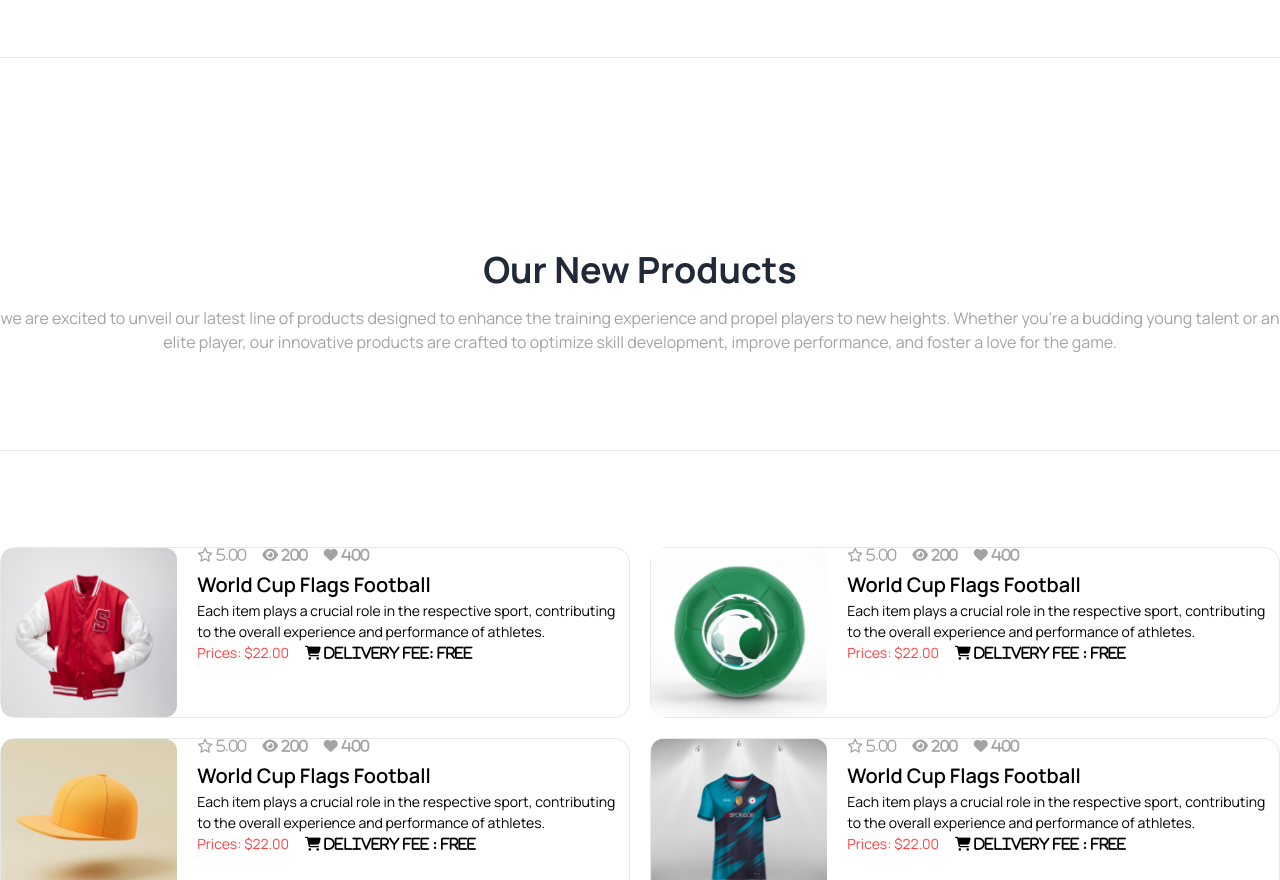
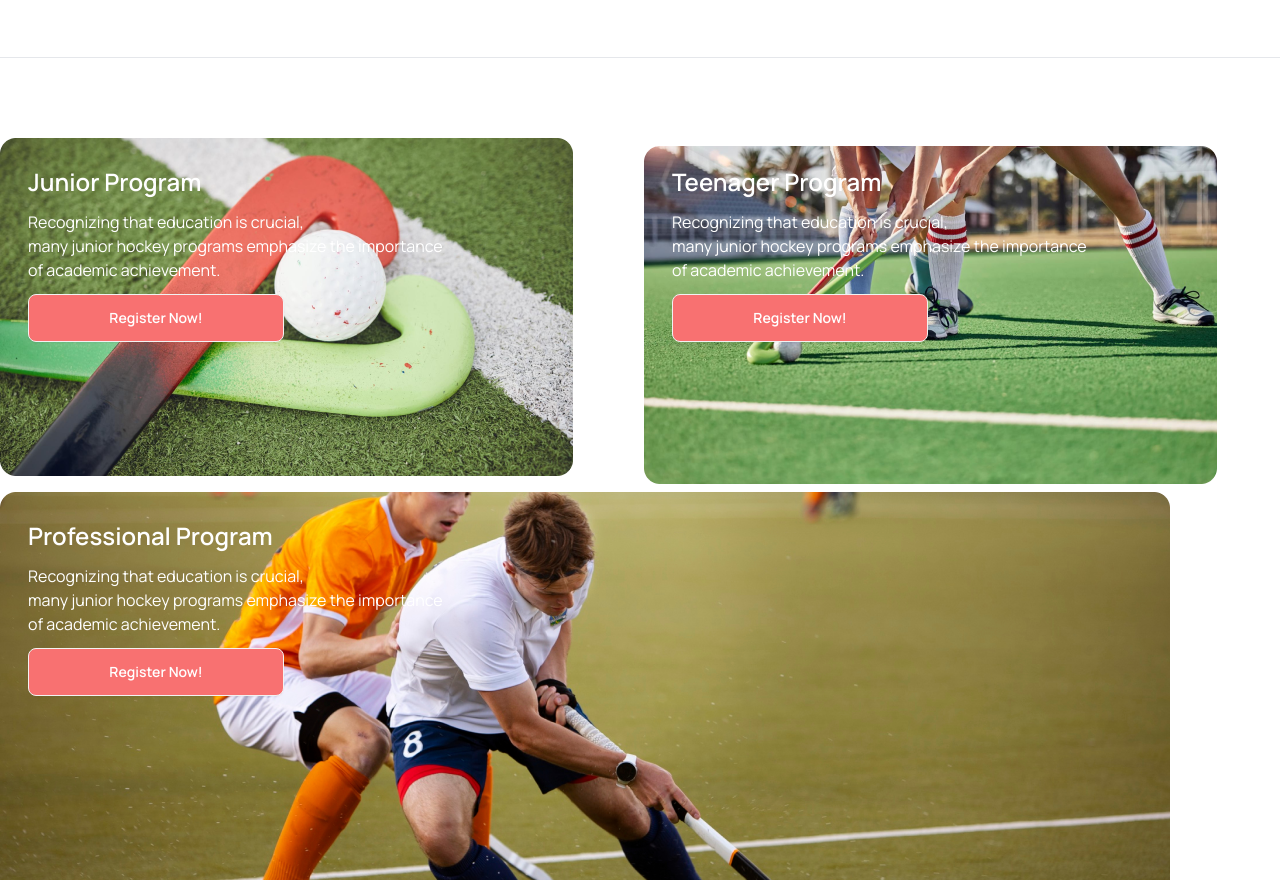
Before and after one commit to Haider340/Assignment-3, a plain HTML site: page index.html in a window 1280 px wide. Shown: the part 1920-2800 px from the top of the page. Drawn offline with nearby package versions, Linux system fonts and the light colour scheme.

Commit message:
my final update

```diff
--- a/index.html
+++ b/index.html
@@ -93,6 +93,7 @@
         <!-- banner section start here -->
 
         <section class="container mx-auto my-24">
+            <div class="relative">
                 <div class="carousel w-full">
                     <div id="slide1" class="carousel-item relative w-full">
                         <img src="Images/1.png" class="w-full" />
@@ -124,12 +125,14 @@
                     </div>
 
                 </div>
-            <!-- <div class="relative">
-                <div class="bg-black max-w-32 text-white px-8 py-8 absolute ">
-                    <h1 class="text-2xl mb-4">Meet all the heroes from the field</h1>
+                <div class="lg:absolute bottom-0 right-5 items-center p-5 ">
+                    <div class="bg-black w-3/4 text-white ">
+                        <h1 class="text-2xl mb-4 px-3">Meet all the heroes from the field</h1>
                         <p class="text-base">Hockey is considered the international sport in the world due to its popularity and outstanding performance. It is an important game.We know many histories about Hockey heroes</p>
                     </div>
-            </div> -->
+                </div>
+            </div>
+
 
 
         </section>
@@ -180,6 +183,7 @@
         <div>
             <hr class="border-dashed:[4px] mt-5  container mx-auto">
         </div>
+        <!-- program section -->
         <section class="container mx-auto my-24 text-center">
             <h1 class="text-4xl font-extrabold">Program Sections</h1>
             <p class="text-base text-[#13131899] mt-5">Our hockey academy is dedicated to fostering a passion for the
@@ -189,7 +193,47 @@
         <div>
             <hr class="border-dashed:[4px] mt-5  container mx-auto">
         </div>
-        <section class="container mx-auto my-24 gap-5 flex ">
+        <!-- img section -->
+        <section class="container mx-auto my-20">
+            <div class="lg:grid grid-cols-2 grid-rows-1 gap-2">
+                <div class="relative">
+                    <div>
+                        <img class="" src="Images/2.png" alt="">
+                        <div class="text-white p-5 space-y-3 absolute top-2 left-2 ">
+                            <h2 class="text-2xl font-semibold">Junior Program</h2>
+                            <p class=>Recognizing that education is crucial, <br> many junior hockey programs emphasize
+                                the
+                                importance <br> of academic achievement.</p>
+                            <button class="btn btn-wide bg-red-400 text-white">Register Now!</button>
+                        </div>
+                    </div>
+                </div>
+                <div class="relative">
+                    <div class="my-2">
+                        <img src="Images/3.png" alt="">
+                        <div class="text-white p-5 space-y-3 absolute top-2 left-2 ">
+                            <h2 class="text-2xl font-semibold">Teenager Program</h2>
+                            <p class=>Recognizing that education is crucial, <br> many junior hockey programs emphasize
+                                the
+                                importance <br> of academic achievement.</p>
+                            <button class="btn btn-wide bg-red-400 text-white">Register Now!</button>
+
+                        </div>
+                    </div>
+                </div>
+            </div>
+            <div class="relative">
+                <div>
+                    <img class="" src="Images/4.png" alt="">
+                    <div class="text-white p-5 space-y-3 absolute top-2 left-2 ">
+                        <h2 class="text-2xl font-semibold">Professional Program</h2>
+                        <p class=>Recognizing that education is crucial, <br> many junior hockey programs emphasize the
+                            importance <br> of academic achievement.</p>
+                        <button class="btn btn-wide bg-red-400 text-white">Register Now!</button>
+                    </div>
+                </div>
+            </div>
+
 
         </section>
         <!-- Our new product section -->
@@ -571,7 +615,7 @@
 
                 </div>
                 <div class="flex flex-grow gap-16">
-                    <div class= "text-[#ffffff99]">
+                    <div class="text-[#ffffff99]">
                         <header class="text-white">Company</header>
                         <br>
                         <a href="">About us</a>
```
Lines whose indentation alone changed are shown as unchanged.
